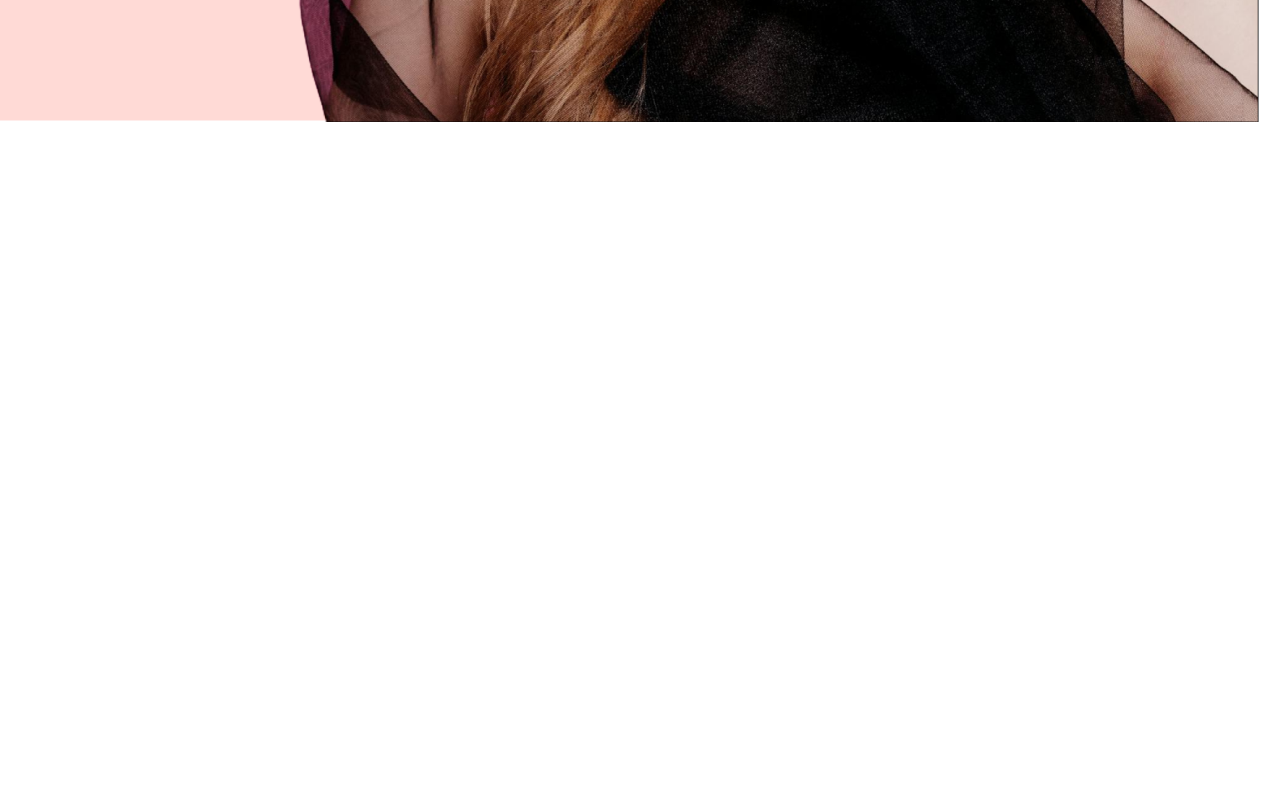
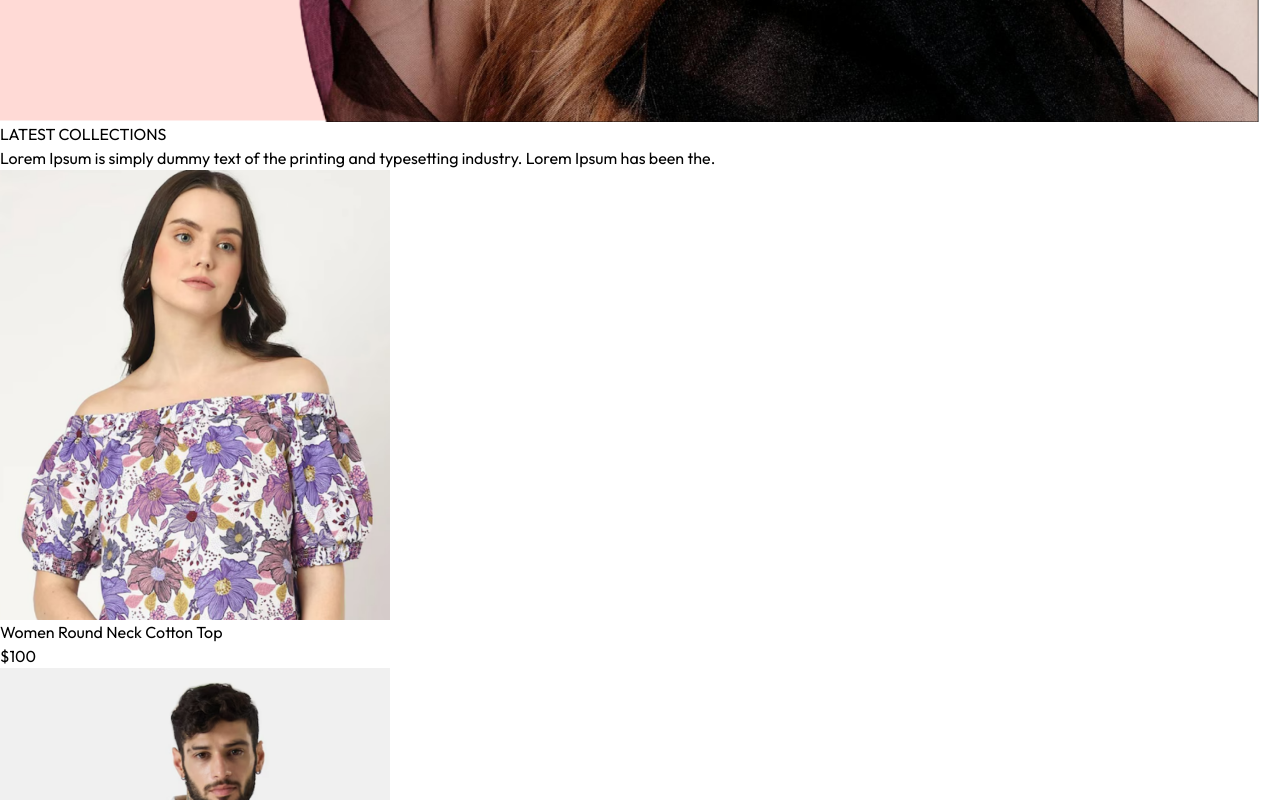
Before and after one commit to arshdeepsingh2003/Ecommerce_app, a React (Vite) app in the folder frontend/: page / in a window 1280 px wide. Shown: the part 1480-2280 px from the top of the page. Before the commit the page ends 1602 px from the top, so only its background shows below. Built offline with nearby package versions, Linux system fonts and the light colour scheme.

Commit message:
latest collection made

```diff
--- /dev/null
+++ b/frontend/src/components/LatestCollection.jsx
@@ -0,0 +1,36 @@
+import React, { useContext ,useEffect,useState} from 'react'
+import { ShopContext } from '../context/ShopContext'
+import Title from './Title';
+import ProductItem from './ProductItem';
+const LatestCollection = () => {
+
+  const {products}=useContext(ShopContext);
+  const [latestProducts,setLatestProducts] = useState([]);
+
+    useEffect(()=>{
+        setLatestProducts(products.slice(0,10));
+    },[products])
+
+  return (
+    <div className='my-10'>
+      <div className='text-center py-8 text-3xl'>
+          <Title text1={'LATEST'} text2={'COLLECTIONS'} />
+          <p className='w-3/4 m-auto text-xs sm:text-sm md:text-base text-gray-600'>
+          Lorem Ipsum is simply dummy text of the printing and typesetting industry. Lorem Ipsum has been the.
+          </p>
+      </div>
+       {/* Rendering Products */}
+       <div className='grid grid-cols-2 sm:grid-cols-3 md:grid-cols-4 lg:grid-cols-5 gap-4 gap-y-6'>
+        {
+          latestProducts.map((item,index)=>(
+            <ProductItem key={index} id={item._id} image={item.image} name={item.name} price={item.price} />
+          ))
+        }
+      </div>
+
+
+    </div>
+  )
+}
+
+export default LatestCollection
--- /dev/null
+++ b/frontend/src/components/ProductItem.jsx
@@ -0,0 +1,20 @@
+import React, { useContext } from 'react'
+import { ShopContext } from '../context/ShopContext'
+import {Link} from 'react-router-dom'
+
+const ProductItem = ({id,image,name,price}) => {
+
+    const {currency} = useContext(ShopContext);
+
+  return (
+    <Link onClick={()=>scrollTo(0,0)} className='text-gray-700 cursor-pointer' to={`/product/${id}`}>
+      <div className=' overflow-hidden'>
+        <img className='hover:scale-110 transition ease-in-out' src={image[0]} alt="" />
+      </div>
+      <p className='pt-3 pb-1 text-sm'>{name}</p>
+      <p className=' text-sm font-medium'>{currency}{price}</p>
+    </Link>
+  )
+}
+
+export default ProductItem
--- /dev/null
+++ b/frontend/src/components/Title.jsx
@@ -0,0 +1,12 @@
+import React from 'react'
+
+const Title = ({text1,text2}) => {
+  return (
+    <div className='inline-flex gap-2 items-center mb-3'>
+      <p className='text-gray-500'>{text1} <span className='text-gray-700 font-medium'>{text2}</span></p>
+      <p className='w-8 sm:w-12 h-[1px] sm:h-[2px] bg-gray-700'></p>
+    </div>
+  )
+}
+
+export default Title
--- /dev/null
+++ b/frontend/src/context/ShopContext.jsx
@@ -0,0 +1,22 @@
+import { createContext } from "react";
+import {products} from "../assets/assets"
+export const ShopContext= createContext();
+
+const ShopContextProvider=(props)=>{
+
+    const currency = '$';
+    const delivery_fee = 10;
+
+    const value={
+        products,currency,delivery_fee
+
+    }
+
+    return(
+        <ShopContext.Provider value={value}>
+            {props.children}
+        </ShopContext.Provider>
+    )
+}
+
+export default ShopContextProvider;
--- a/frontend/src/index.css
+++ b/frontend/src/index.css
@@ -16,3 +16,10 @@
     font-weight: 400;
     font-style: normal;
   }
+
+  @media (max-width:640px) {
+    a.active{
+        background-color: black;
+        color: white;
+    }
+  }
--- a/frontend/src/main.jsx
+++ b/frontend/src/main.jsx
@@ -1,11 +1,14 @@
-import { StrictMode } from 'react'
-import { createRoot } from 'react-dom/client'
+import React from 'react'
+import ReactDOM from 'react-dom/client'
+import App from './App.jsx'
 import './index.css'
-import App from './App.jsx'
 import { BrowserRouter } from 'react-router-dom'
+import ShopContextProvider from './context/ShopContext.jsx'
 
-createRoot(document.getElementById('root')).render(
+ReactDOM.createRoot(document.getElementById('root')).render(
   <BrowserRouter>
-    <App />
+    <ShopContextProvider>
+      <App />
+    </ShopContextProvider>
   </BrowserRouter>,
 )
--- a/frontend/src/pages/Home.jsx
+++ b/frontend/src/pages/Home.jsx
@@ -1,10 +1,12 @@
 import React from 'react'
 import Hero from '../components/Hero'
+import LatestCollection from '../components/LatestCollection'
 
 const Home = () => {
   return (
     <div>
       <Hero></Hero>
+      <LatestCollection></LatestCollection>
     </div>
   )
 }
```
